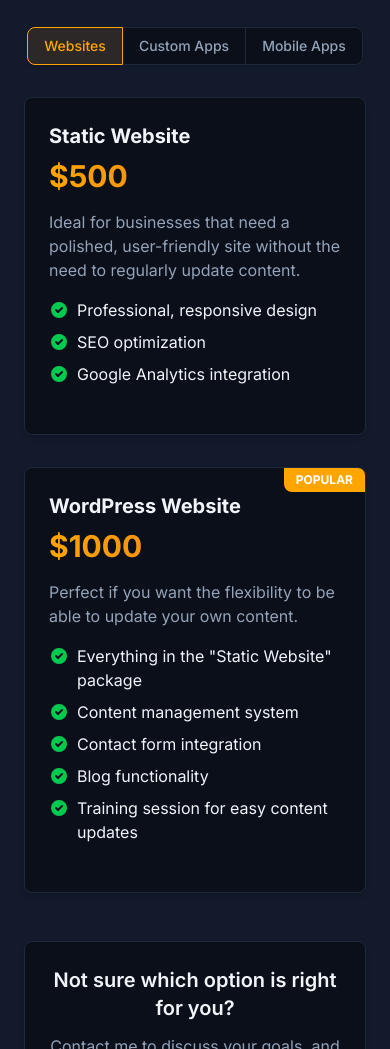
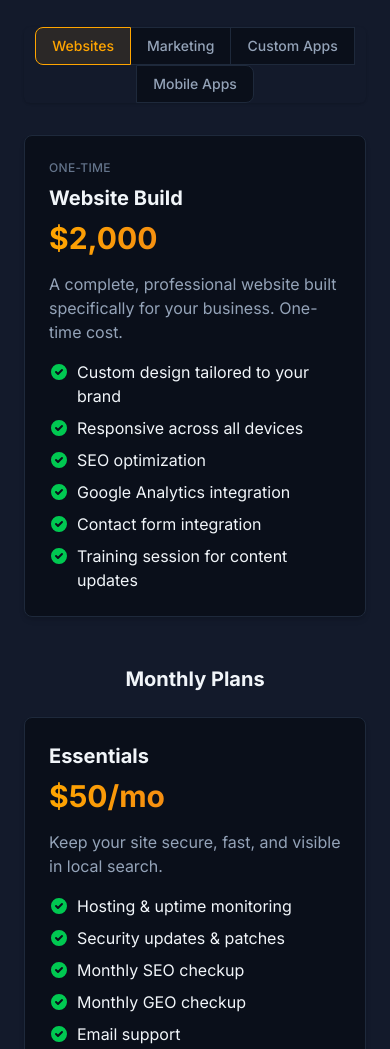
Before and after one commit to JessePeplinski/peptech.dev, an Astro site: page / in a window 390 px wide. Shown: the part 4920-5969 px from the top of the page. Built offline with nearby package versions, Linux system fonts and the light colour scheme; Astro itself is replaced by a stand-in of ours.

Commit message:
Update website pricing to $2k build + monthly tiers, add marketing tab
- Single $2,000 website build with Essentials ($50/mo) and Growth ($100/mo) plans
- Marketing tab at $300/mo with social, SEO, ads, newsletter
- Tab order: Websites, Marketing, Custom Apps, Mobile Apps
- Show dates on project cards

Co-Authored-By: Claude Opus 4.6 (1M context) <noreply@anthropic.com>

```diff
--- a/src/components/PricingSection.astro
+++ b/src/components/PricingSection.astro
@@ -1,5 +1,7 @@
 ---
-import { websitePricing, appPricing } from '../data/site-content';
+import { websiteBuild, websiteMonthly, appPricing, marketingPricing } from '../data/site-content';
+
+const checkIcon = `<svg class="h-5 w-5 text-green-500 mr-2 mt-0.5 shrink-0" viewBox="0 0 20 20" fill="currentColor"><path fill-rule="evenodd" d="M10 18a8 8 0 100-16 8 8 0 000 16zm3.707-9.293a1 1 0 00-1.414-1.414L9 10.586 7.707 9.293a1 1 0 00-1.414 1.414l2 2a1 1 0 001.414 0l4-4z" clip-rule="evenodd" /></svg>`;
 ---
 
 <section id="investment" class="py-16 bg-[var(--color-surface-raised)]">
@@ -13,11 +15,14 @@ import { websitePricing, appPricing } from '../data/site-content';
 
     <!-- Tabs -->
     <div class="flex justify-center mb-8">
-      <div class="inline-flex rounded-md shadow-sm" role="group">
+      <div class="inline-flex rounded-md shadow-sm flex-wrap justify-center" role="group">
         <button type="button" id="websites-tab" class="service-tab active-tab py-2 px-4 text-sm font-medium bg-[var(--color-surface)] text-[var(--color-text-secondary)] border border-[var(--color-surface-border)] rounded-l-lg hover:bg-[var(--color-surface-raised)] transition cursor-pointer">
           Websites
         </button>
-        <button type="button" id="apps-tab" class="service-tab py-2 px-4 text-sm font-medium bg-[var(--color-surface)] text-[var(--color-text-secondary)] border-t border-b border-[var(--color-surface-border)] hover:bg-[var(--color-surface-raised)] transition cursor-pointer">
+        <button type="button" id="marketing-tab" class="service-tab py-2 px-4 text-sm font-medium bg-[var(--color-surface)] text-[var(--color-text-secondary)] border-t border-b border-[var(--color-surface-border)] hover:bg-[var(--color-surface-raised)] transition cursor-pointer">
+          Marketing
+        </button>
+        <button type="button" id="apps-tab" class="service-tab py-2 px-4 text-sm font-medium bg-[var(--color-surface)] text-[var(--color-text-secondary)] border border-[var(--color-surface-border)] hover:bg-[var(--color-surface-raised)] transition cursor-pointer">
           Custom Apps
         </button>
         <button type="button" id="mobile-tab" class="service-tab py-2 px-4 text-sm font-medium bg-[var(--color-surface)] text-[var(--color-text-secondary)] border border-[var(--color-surface-border)] rounded-r-lg hover:bg-[var(--color-surface-raised)] transition cursor-pointer">
@@ -28,17 +33,39 @@ import { websitePricing, appPricing } from '../data/site-content';
 
     <!-- Websites Content -->
     <div id="websites-content" class="service-content">
+      <!-- One-time build -->
+      <div class="bg-[var(--color-surface)] rounded-lg overflow-hidden shadow-md border border-[var(--color-surface-border)] card-hover max-w-2xl mx-auto mb-12">
+        <div class="p-6">
+          <p class="text-xs font-medium uppercase tracking-wide text-[var(--color-text-muted)] mb-2">One-time</p>
+          <h3 class="text-xl font-bold mb-2">{websiteBuild.name}</h3>
+          <p class="text-3xl font-bold mb-4 gradient-text">{websiteBuild.price}</p>
+          <p class="text-[var(--color-text-secondary)] mb-4">{websiteBuild.description}</p>
+          <ul class="space-y-2">
+            {websiteBuild.features.map((feature) => (
+              <li class="flex items-start">
+                <svg class="h-5 w-5 text-green-500 mr-2 mt-0.5 shrink-0" viewBox="0 0 20 20" fill="currentColor">
+                  <path fill-rule="evenodd" d="M10 18a8 8 0 100-16 8 8 0 000 16zm3.707-9.293a1 1 0 00-1.414-1.414L9 10.586 7.707 9.293a1 1 0 00-1.414 1.414l2 2a1 1 0 001.414 0l4-4z" clip-rule="evenodd" />
+                </svg>
+                <span>{feature}</span>
+              </li>
+            ))}
+          </ul>
+        </div>
+      </div>
+
+      <!-- Monthly plans -->
+      <h3 class="text-xl font-bold mb-6 text-center">Monthly Plans</h3>
       <div class="grid grid-cols-1 md:grid-cols-2 gap-8 mb-12">
-        {websitePricing.map((pkg) => (
+        {websiteMonthly.map((pkg) => (
           <div class="bg-[var(--color-surface)] rounded-lg overflow-hidden shadow-md border border-[var(--color-surface-border)] card-hover relative">
             {pkg.popular && (
-              <div class="absolute top-0 right-0 bg-[var(--color-brand-orange)] text-white px-3 py-1 rounded-bl-lg text-xs font-bold">POPULAR</div>
+              <div class="absolute top-0 right-0 bg-[var(--color-brand-orange)] text-white px-3 py-1 rounded-bl-lg text-xs font-bold">RECOMMENDED</div>
             )}
             <div class="p-6">
               <h3 class="text-xl font-bold mb-2">{pkg.name}</h3>
               <p class="text-3xl font-bold mb-4 gradient-text">{pkg.price}</p>
               <p class="text-[var(--color-text-secondary)] mb-4">{pkg.description}</p>
-              <ul class="mb-6 space-y-2">
+              <ul class="space-y-2">
                 {pkg.features.map((feature) => (
                   <li class="flex items-start">
                     <svg class="h-5 w-5 text-green-500 mr-2 mt-0.5 shrink-0" viewBox="0 0 20 20" fill="currentColor">
@@ -53,7 +80,7 @@ import { websitePricing, appPricing } from '../data/site-content';
         ))}
       </div>
       <div class="bg-[var(--color-surface)] rounded-lg p-6 shadow-md border border-[var(--color-surface-border)] text-center max-w-3xl mx-auto">
-        <h3 class="text-xl font-semibold mb-3">Not sure which option is right for you?</h3>
+        <h3 class="text-xl font-semibold mb-3">Not sure which plan is right for you?</h3>
         <p class="text-[var(--color-text-secondary)] mb-4">
           Contact me to discuss your goals, and I'll recommend the best path forward for your business.
         </p>
@@ -70,7 +97,7 @@ import { websitePricing, appPricing } from '../data/site-content';
               <h3 class="text-xl font-bold mb-2">{pkg.name}</h3>
               <p class="text-3xl font-bold mb-4 gradient-text">{pkg.price}</p>
               <p class="text-[var(--color-text-secondary)] mb-4">{pkg.description}</p>
-              <ul class="mb-6 space-y-2">
+              <ul class="space-y-2">
                 {pkg.features.map((feature) => (
                   <li class="flex items-start">
                     <svg class="h-5 w-5 text-green-500 mr-2 mt-0.5 shrink-0" viewBox="0 0 20 20" fill="currentColor">
@@ -137,21 +164,47 @@ import { websitePricing, appPricing } from '../data/site-content';
         </div>
       </div>
     </div>
+
+    <!-- Marketing Content -->
+    <div id="marketing-content" class="service-content hidden">
+      <div class="bg-[var(--color-surface)] rounded-lg overflow-hidden shadow-md border border-[var(--color-surface-border)] card-hover max-w-2xl mx-auto mb-12">
+        <div class="p-6">
+          <h3 class="text-xl font-bold mb-2">{marketingPricing.name}</h3>
+          <p class="text-3xl font-bold mb-4 gradient-text">{marketingPricing.price}</p>
+          <p class="text-[var(--color-text-secondary)] mb-4">{marketingPricing.description}</p>
+          <ul class="space-y-2">
+            {marketingPricing.features.map((feature) => (
+              <li class="flex items-start">
+                <svg class="h-5 w-5 text-green-500 mr-2 mt-0.5 shrink-0" viewBox="0 0 20 20" fill="currentColor">
+                  <path fill-rule="evenodd" d="M10 18a8 8 0 100-16 8 8 0 000 16zm3.707-9.293a1 1 0 00-1.414-1.414L9 10.586 7.707 9.293a1 1 0 00-1.414 1.414l2 2a1 1 0 001.414 0l4-4z" clip-rule="evenodd" />
+                </svg>
+                <span>{feature}</span>
+              </li>
+            ))}
+          </ul>
+        </div>
+      </div>
+      <div class="bg-[var(--color-surface)] rounded-lg p-6 shadow-md border border-[var(--color-surface-border)] text-center max-w-3xl mx-auto">
+        <h3 class="text-xl font-semibold mb-3">Looking for marketing support?</h3>
+        <p class="text-[var(--color-text-secondary)] mb-4">
+          Marketing works best when paired with a strong website. Let's talk about how to grow your online presence.
+        </p>
+        <a href="#intake" class="btn-gradient">Get in touch</a>
+      </div>
+    </div>
   </div>
 </section>
 
 <script>
-  const tabs = ['websites', 'apps', 'mobile'];
+  const tabs = ['websites', 'apps', 'mobile', 'marketing'];
 
   tabs.forEach(tab => {
     const btn = document.getElementById(`${tab}-tab`);
     btn?.addEventListener('click', () => {
-      // Remove active from all tabs, hide all content
       tabs.forEach(t => {
         document.getElementById(`${t}-tab`)?.classList.remove('active-tab');
         document.getElementById(`${t}-content`)?.classList.add('hidden');
       });
-      // Activate clicked tab and show its content
       btn.classList.add('active-tab');
       document.getElementById(`${tab}-content`)?.classList.remove('hidden');
     });
--- a/src/data/site-content.ts
+++ b/src/data/site-content.ts
@@ -144,31 +144,61 @@ export const appExamples: Value[] = [
   },
 ];
 
-export const websitePricing: PricingPackage[] = [
+export const websiteBuild: PricingPackage = {
+  name: 'Website Build',
+  price: '$2,000',
+  description: 'A complete, professional website built specifically for your business. One-time cost.',
+  features: [
+    'Custom design tailored to your brand',
+    'Responsive across all devices',
+    'SEO optimization',
+    'Google Analytics integration',
+    'Contact form integration',
+    'Training session for content updates',
+  ],
+};
+
+export const websiteMonthly: PricingPackage[] = [
   {
-    name: 'Static Website',
-    price: '$500',
-    description: 'Ideal for businesses that need a polished, user-friendly site without the need to regularly update content.',
+    name: 'Essentials',
+    price: '$50/mo',
+    description: 'Keep your site secure, fast, and visible in local search.',
     features: [
-      'Professional, responsive design',
-      'SEO optimization',
-      'Google Analytics integration',
+      'Hosting & uptime monitoring',
+      'Security updates & patches',
+      'Monthly SEO checkup',
+      'Monthly GEO checkup',
+      'Email support',
     ],
   },
   {
-    name: 'WordPress Website',
-    price: '$1000',
-    description: 'Perfect if you want the flexibility to be able to update your own content.',
+    name: 'Growth',
+    price: '$100/mo',
+    description: 'Everything in Essentials, plus proactive improvements to grow your business.',
     features: [
-      'Everything in the "Static Website" package',
-      'Content management system',
-      'Contact form integration',
-      'Blog functionality',
-      'Training session for easy content updates',
+      'Everything in Essentials',
+      'Unlimited content updates',
+      'Monthly analytics report',
+      'Priority support',
+      'Performance optimization',
     ],
     popular: true,
   },
 ];
+
+export const marketingPricing: PricingPackage = {
+  name: 'Marketing',
+  price: '$300/mo',
+  description: 'Ongoing marketing support to grow your online presence and reach new customers.',
+  features: [
+    'Social media management (2-3 posts/week)',
+    'Google Business Profile optimization',
+    'Review monitoring & response templates',
+    'Monthly performance report',
+    'Basic Google Ads management',
+    'Email newsletter (1/month)',
+  ],
+};
 
 export const appPricing: PricingPackage[] = [
   {
```
